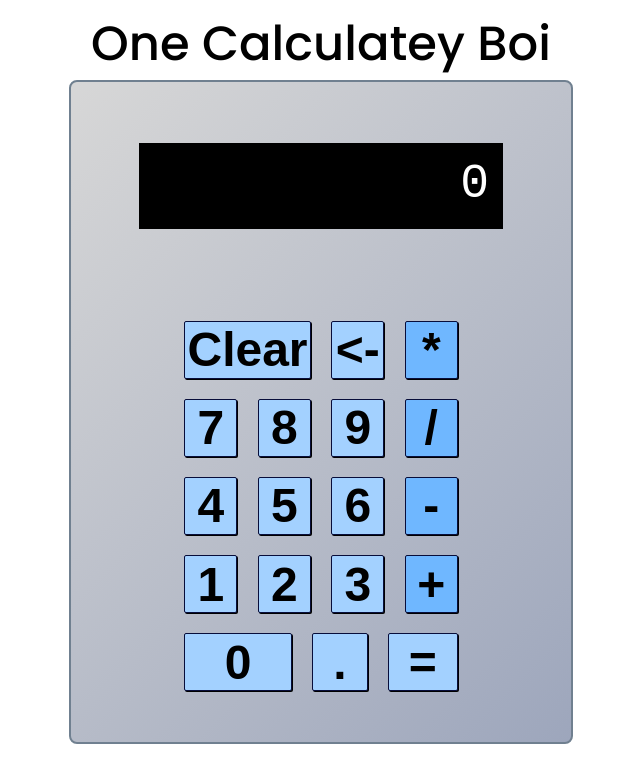
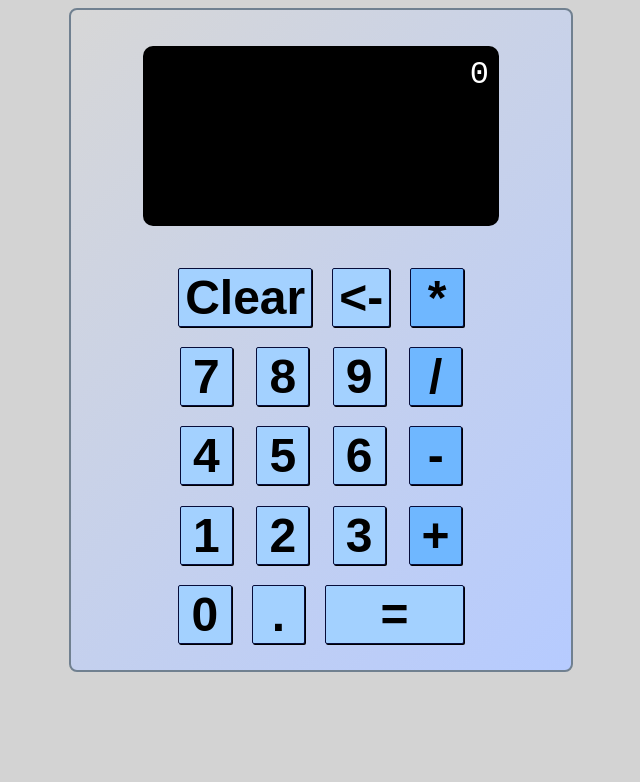
Before and after one commit to zemownkee/calculator, a plain HTML site: page index.html in a window 1280 px wide. Both pictures are taken after a click on the button "Clear". Shown: the whole page, without its empty margins (327-967 px from the left). Drawn offline with Linux system fonts and the light colour scheme; a web font is replaced by a local one.

Commit message:
Change style for display to show all values curently in use

```diff
--- a/index.html
+++ b/index.html
@@ -12,12 +12,16 @@
 </head>
 <body>
     <div class='page'>
-        <div class='header'>One Calculatey Boi</div>
+        <!-- <div class='header'>One Calculatey Boi</div> -->
         <div class='calculator'>
-            <div class='display'>0</div>
+            <div class='display'>
+                <div class="stored-value"></div>
+                <div class="current-operator"></div>
+                <div class='current-value'></div>
+            </div>
             <div class='buttons'>
                 <div class='row'>
-                    <button data-key='x' class='clear'>Clear</button>
+                    <button data-key='x' class='large clear'>Clear</button>
                     <button data-key='Backspace' class='back'>&lt-</button>
                     <button data-key='*' class='operator'>*</button>
                 </div>
@@ -42,9 +46,9 @@
                     <button data-key='+' class='operator'>+</button>
                 </div>
                 <div class='row'>
-                    <button data-key='0' class='number double'>0</button>
+                    <button data-key='0' class='number'>0</button>
                     <button data-key='.' class='decimal'>.</button>
-                    <button data-key='Enter' class='equals'>=</button>
+                    <button data-key='Enter' class='equals large'>=</button>
 
                 </div>
             </div>
--- a/scripts.js
+++ b/scripts.js
@@ -8,7 +8,9 @@ let currentValue = '';
 const buttons = document.querySelectorAll('button');
 const numbers = document.querySelectorAll('.number');
 const operators = document.querySelectorAll('.operator');
-const display = document.querySelector('.display');
+const displayCurrent = document.querySelector('.display .current-value');
+const displayStored = document.querySelector('.display .stored-value');
+const displayOperator = document.querySelector('.display .current-operator');
 const equals = document.querySelector('.equals');
 const decimal = document.querySelector('.decimal');
 const clearButton = document.querySelector('.clear');
@@ -32,26 +34,31 @@ operators.forEach((operator) => operator.addEventListener('click', () => operati
 
 //set listeners for keyboard entry
     window.addEventListener('keydown', keyEntry);
-    function keyEntry(e) {
-       const keyPressed = document.querySelector(`[data-key='${e.key}']`);
-       //when key is pressed, it selects the relevant element and runs element.click().
-       keyPressed.click();
-    }
+
+function keyEntry(e) {
+    const keyPressed = document.querySelector(`[data-key='${e.key}']`);
+    //when key is pressed, it selects the relevant element and runs element.click().
+    keyPressed.click();
+}
 
 function operation(operator) {
     //get input when fully cleared
     if(!storedValue){
         storeEntry();
         currentValue = '';
+        displayCurrent.textContent = currentValue;
         selectedOperation = operator.textContent;
+        displayOperator.textContent = selectedOperation;
     //when there is a value stored, but nothing currently entered
     } else if(currentValue == '') {
         selectedOperation = operator.textContent;
+        displayOperator.textContent = selectedOperation;
     } else {
     //when there is a value stored, and someting currently entered, perform calculation as if enter had been hit. \
     // this will ready the input for next number
         calculate();
         selectedOperation = operator.textContent;
+        displayOperator.textContent = selectedOperation;
     }
 }
 
@@ -65,7 +72,7 @@ clearButton.addEventListener('click', () => fullClear());
 backspace.addEventListener('click', () => {
     if(currentValue.length > 1) {
     currentValue = currentValue.slice(0,-1);
-    display.textContent = currentValue;
+    displayCurrent.textContent = currentValue;
 } else fullClear();
 
 });
@@ -73,7 +80,7 @@ backspace.addEventListener('click', () => {
 //add selections to string
 function addEntry(entry) {
     currentValue = currentValue + entry;
-    display.textContent = currentValue;
+    displayCurrent.textContent = currentValue;
 }
 
 //move current value to stored
@@ -82,6 +89,7 @@ function storeEntry() {
         storedValue = 0;
     } else {
     storedValue = parseFloat(currentValue);
+    displayStored.textContent = storedValue;
     }
 }
 
@@ -105,16 +113,18 @@ function calculate() {
         case '/':
             if(currentFloat == 0) {
                 //if(oof) {oof}
-                display.textContent = "OOF";
-                storedValue = 0;
-                currentValue = '';
+                fullClear();
+                displayStored.textContent = 'OOF';
                 return;
             }
             storedValue = storedValue / currentFloat;
             break;
     }
-    display.textContent = storedValue;
+    storedValue = parseFloat(storedValue.toFixed(3).replace(".000",""));
+    displayStored.textContent = storedValue;
     currentValue = '';
+    displayCurrent.textContent = currentValue;
+    displayOperator.textContent = '';
 }
 
 //reset all values and display
@@ -122,5 +132,7 @@ function fullClear() {
     selectedOperation = '';
     currentValue = '';
     storedValue = 0;
-    display.textContent = '0';
+    displayStored.textContent = storedValue;
+    displayCurrent.textContent = currentValue;
+    displayOperator.textContent = selectedOperation;
 }
--- a/styles.css
+++ b/styles.css
@@ -2,10 +2,11 @@ body {
     min-width: 100vw;
     min-height: 100vh;
     font-family: Poppins, sans-serif;
+    background-color: lightgray;
 }
 
 .page {
-    display:flex;
+    display: flex;
     flex-direction: column;
     justify-content: center;
     align-items: center;
@@ -25,7 +26,7 @@ body {
 .calculator {
     display: flex;
     flex-direction: column;
-    background-image: linear-gradient(135deg, rgb(215, 215, 215), rgb(157, 166, 188));
+    background-image: linear-gradient(135deg, rgb(215, 215, 215), rgb(182, 203, 255));
     border: 2px solid slategray;
     border-radius: 8px;
     padding: 10px;
@@ -38,21 +39,26 @@ body {
 .display {
     background-color: black;
     color: white;
-    font-size: 3em;
     font-weight: 500;
+    font-size: 2em;
     margin: 10px;
     width: 70%;
-    height: 2ch;
+    height: 5em;
     font-family: 'Segment7Standard', monospace;
     text-align: right;
     padding: .5ch;
-    text-overflow: clip;
+    overflow: hidden;
+    border-radius: 10px;
+    display: flex;
+    flex-direction: column;
 }
+
 
 .buttons {
     display: flex;
     flex-direction: column;
     gap: 2ch;
+    flex-grow: 0;
 }
 
 .row {
@@ -68,13 +74,11 @@ button {
     background-color: rgb(163, 209, 255);
     font-weight: 900;
     font-size: 48px;
-    padding: .5px;
     border: 1px solid rgb(7, 13, 58);
     box-shadow: 1px 1px black;
     transition: 0.1s;
     border-radius: 2px;
     min-width: 2ch;
-    flex-grow: 1;
 }
 
 button:active {
@@ -82,6 +86,6 @@ button:active {
     scale: 0.98;
 }
 
-.double {
-    flex-grow: 2;
+.large {
+    flex-grow: 3;
 }
```
